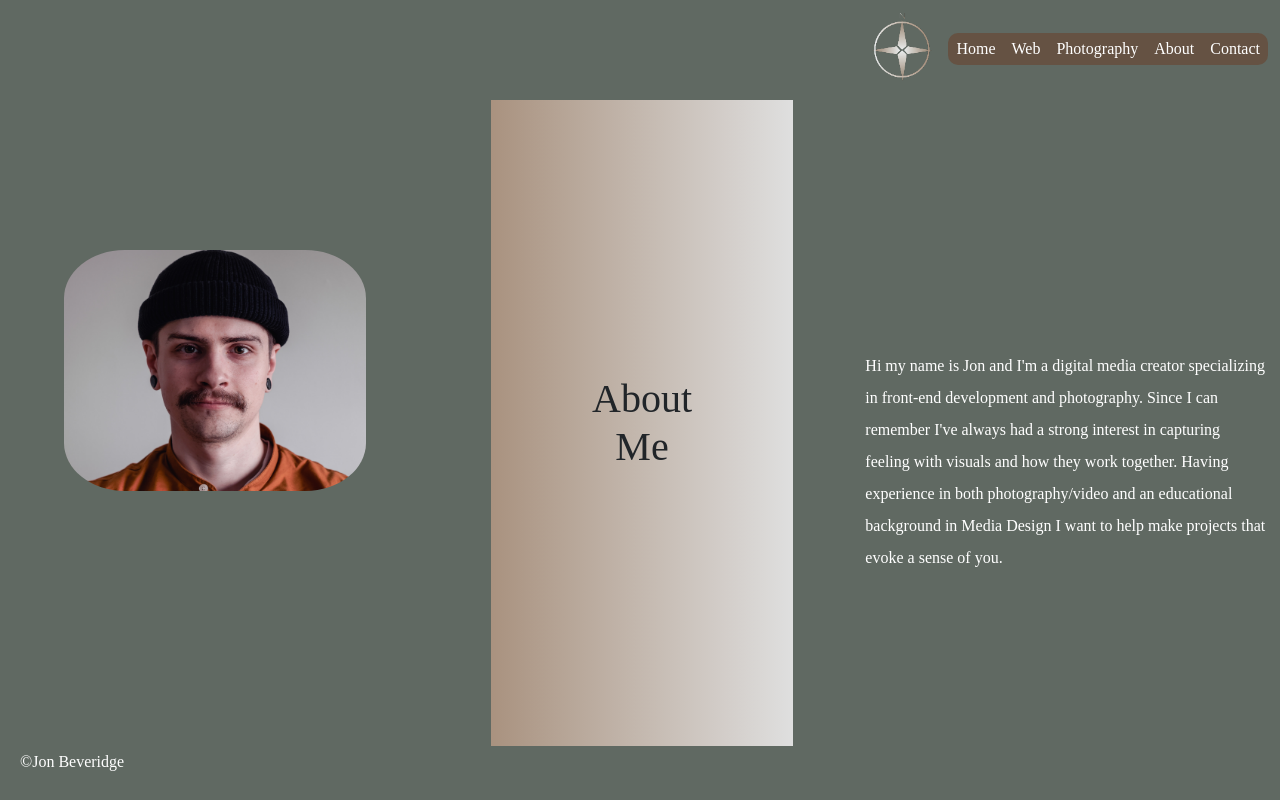
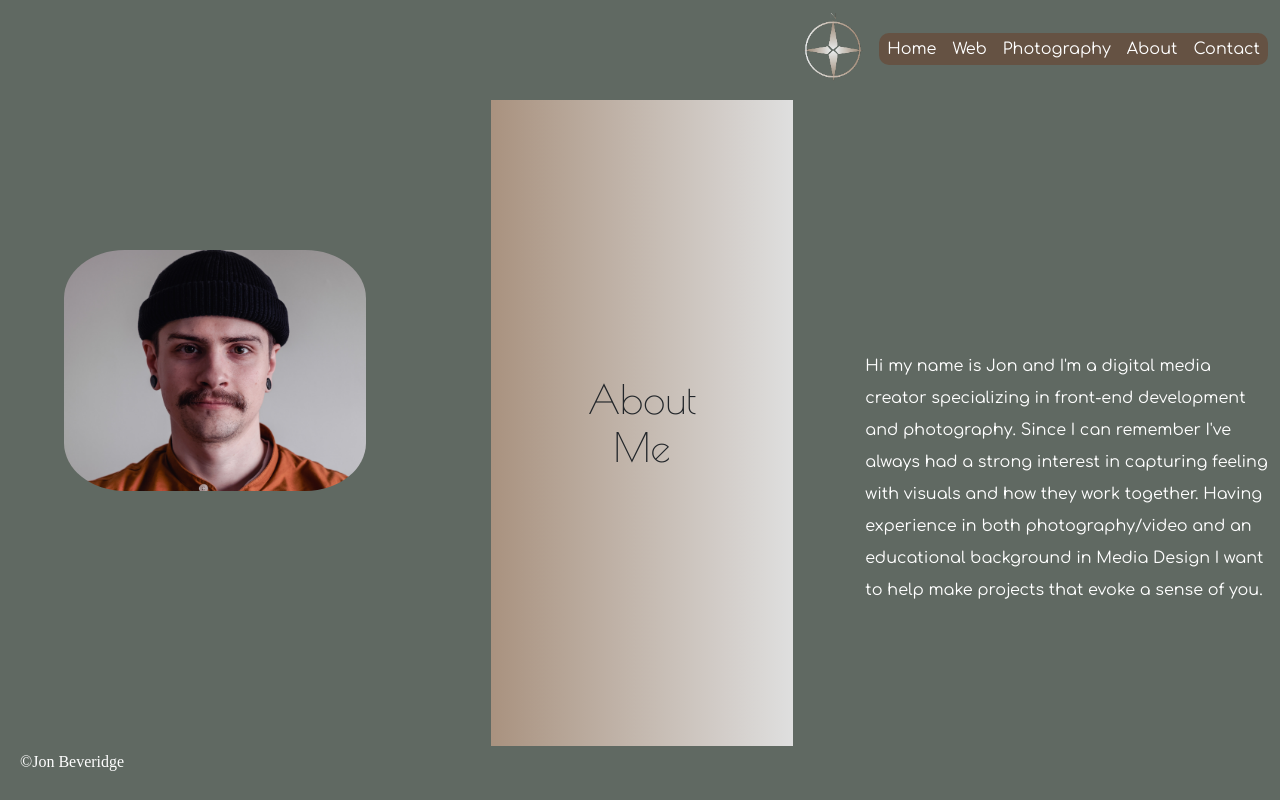
Before and after one commit to beveridgej/portfolio, a plain HTML site: page about.html in a window 1280 px wide. Drawn offline with nearby package versions, Linux system fonts and the light colour scheme.

```diff
--- a/about.html
+++ b/about.html
@@ -7,6 +7,9 @@
     <title>About</title>
     <link href="https://cdn.jsdelivr.net/npm/bootstrap@5.3.0-alpha1/dist/css/bootstrap.min.css" rel="stylesheet" integrity="sha384-GLhlTQ8iRABdZLl6O3oVMWSktQOp6b7In1Zl3/Jr59b6EGGoI1aFkw7cmDA6j6gD" crossorigin="anonymous">
     <link rel="stylesheet" href="https://cdnjs.cloudflare.com/ajax/libs/animate.css/4.1.1/animate.min.css" />
+    <link rel="preconnect" href="https://fonts.googleapis.com">
+    <link rel="preconnect" href="https://fonts.gstatic.com" crossorigin>
+    <link href="https://fonts.googleapis.com/css2?family=Comfortaa&family=Poiret+One&display=swap" rel="stylesheet">
     <link rel="stylesheet" href="css/styles.css">
 </head>
 <body class="container-about">
```
Also changed, not shown: contact.html (+3 -0 lines), index.html (+3 -0 lines), photography.html (+3 -0 lines), webdev.html (+3 -0 lines), 1 other file.
